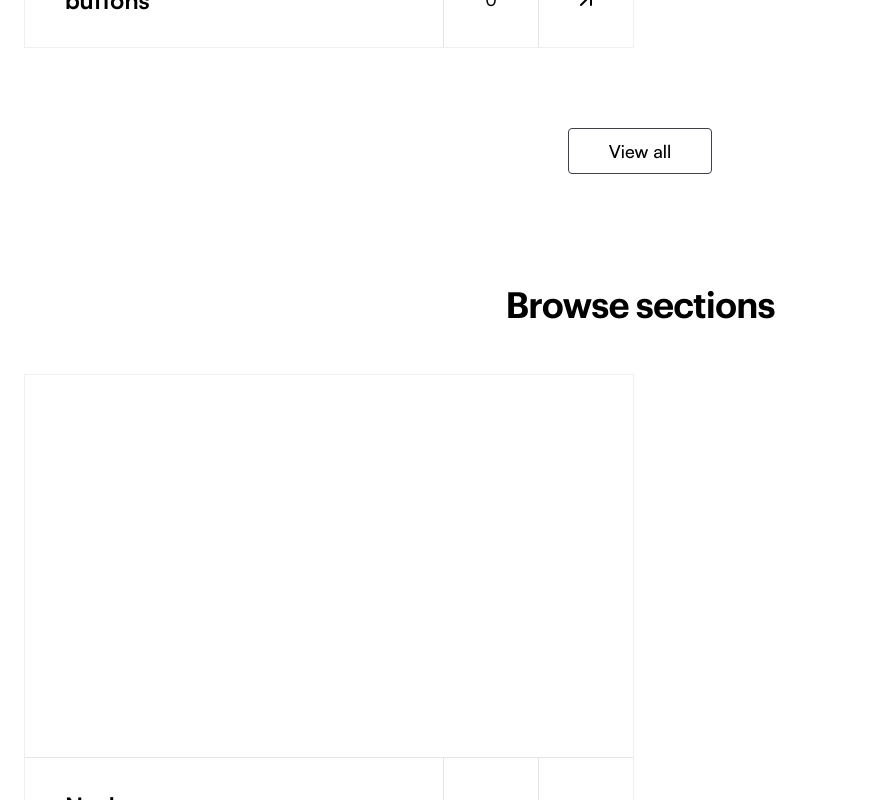
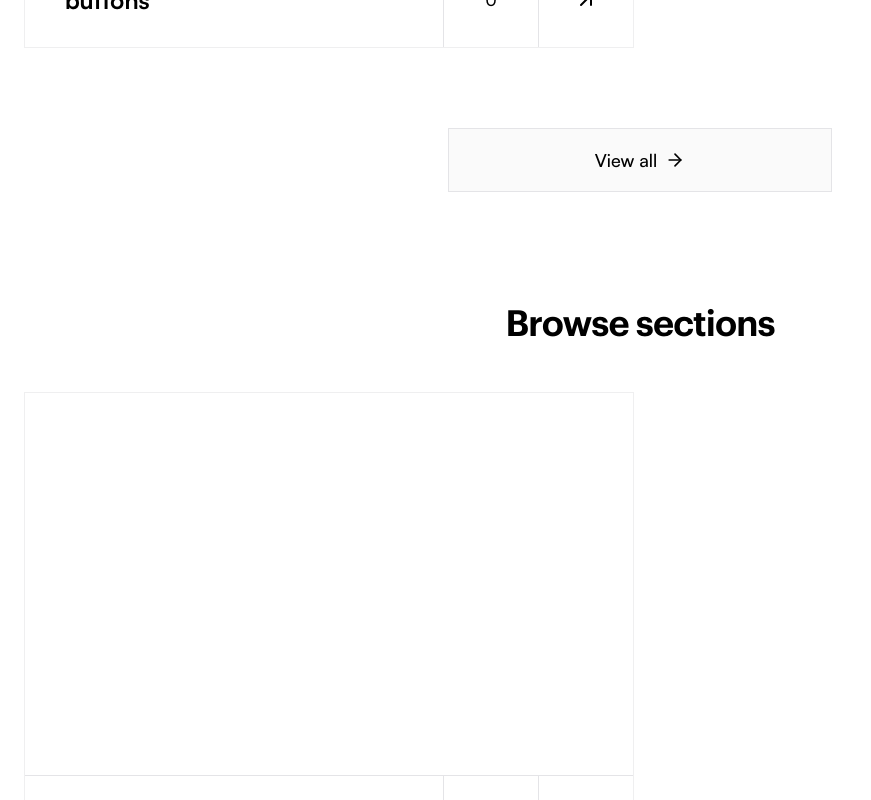
Before and after one commit to Jeff-Maina/craft, a Next.js app: page / in a window 1280 px wide. Shown: the part 1280-2080 px from the top of the page, without its empty margins (0-871 px from the left). Built offline with nearby package versions, Linux system fonts and the light colour scheme.

Commit message:
change button ui

```diff
--- a/src/components/ui/Buttons.tsx
+++ b/src/components/ui/Buttons.tsx
@@ -1,3 +1,4 @@
+import { ArrowRight } from "lucide-react";
 import Link from "next/link";
 import { FC } from "react";
 import { Url } from "url";
@@ -11,9 +12,10 @@ const Button: FC<ButtonProps> = ({ path, label }) => {
   return (
     <Link
       href={path}
-      className="m-auto font-satoshi-medium px-6 border border-zinc-700 py-1 lg:text-lg lg:py-2 lg:px-10 rounded hover:bg-black hover:text-white transition-all duration-150"
+      className="border w-full max-w-sm border-zinc-200/60 lg:border-zinc-200 bg-zinc-50 hover:bg-black hover:text-white flex items-center justify-center h-16 font-satoshi-medium gap-2 lg:text-lg"
     >
       {label}
+      <ArrowRight className="h-[20px] w-[20px]"/>
     </Link>
   );
 };
```
